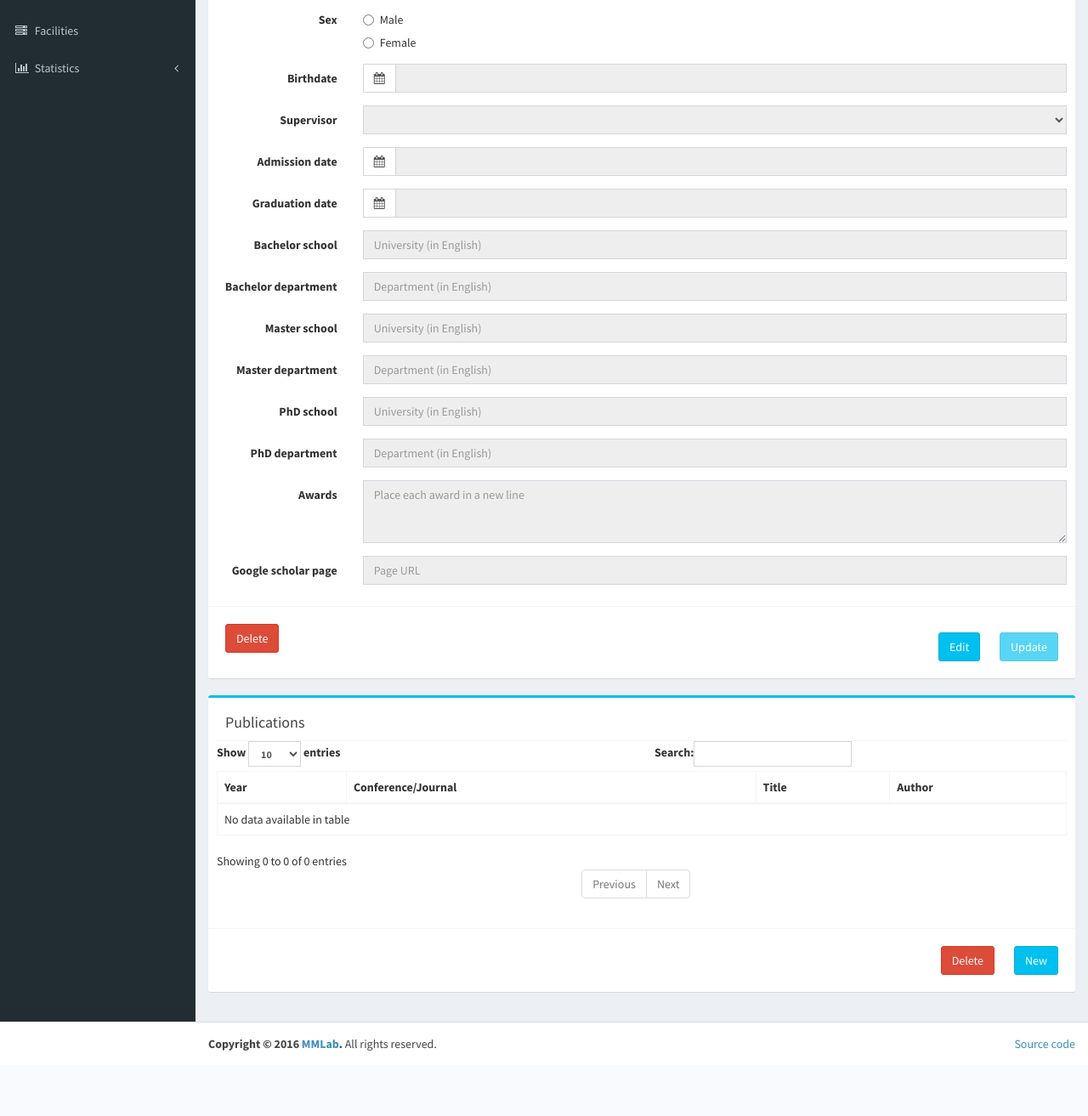
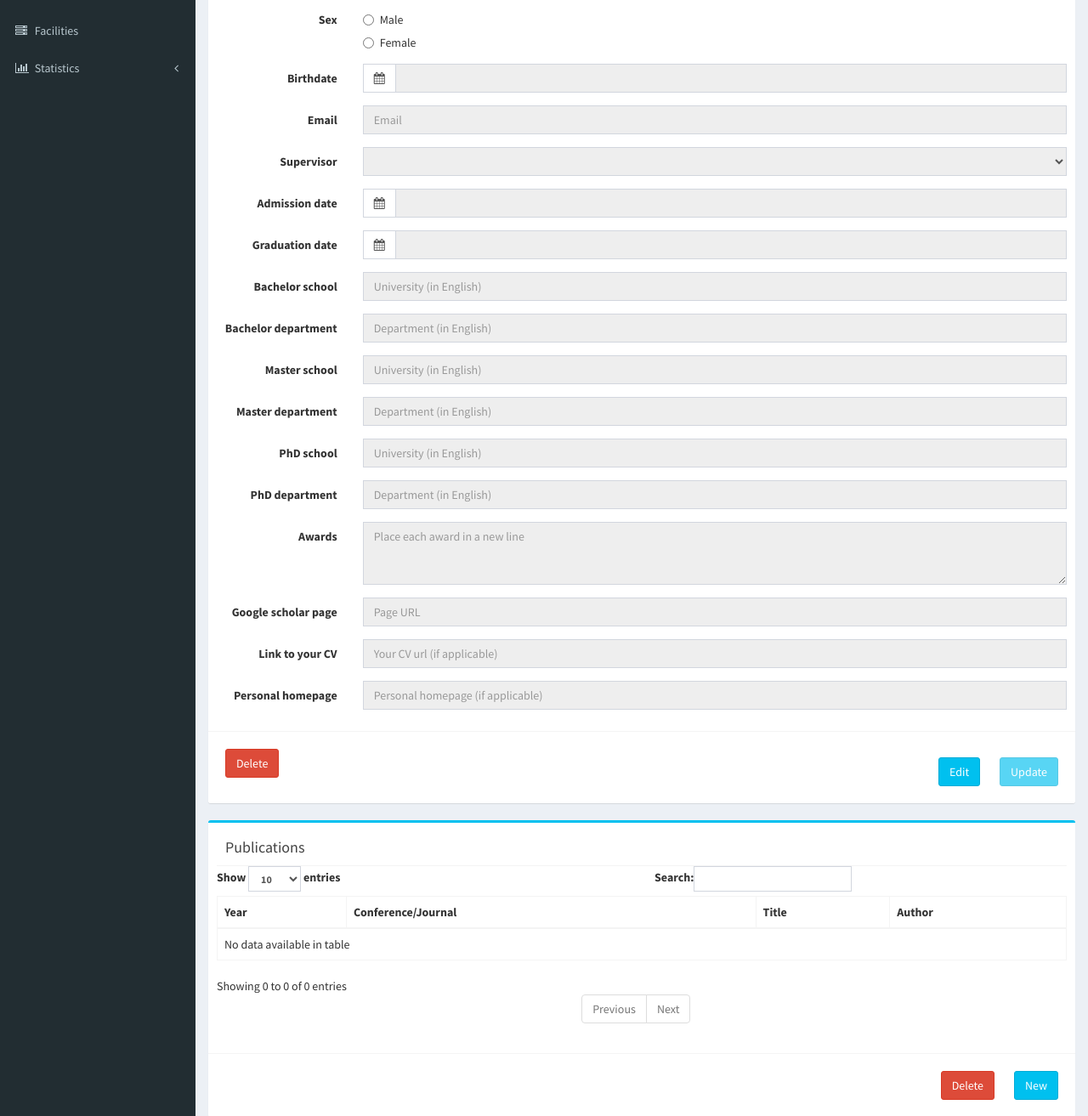
Before and after one commit to hellock/labman, a Flask app: page /member/1 in a window 1280 px wide. Shown: the part 260-1573 px from the top of the page at 85% size. Before the commit the page ends 1497 px from the top, so only its background shows below. Run offline with Flask 2, Linux system fonts and the light colour scheme; the visitor is signed in with stand-in values (Sample User, id 1); data that the repository does not hold is empty; some libraries are stand-ins or nearby versions.

Commit message:
add some items and modify the member overview card

```diff
--- a/app/profile/member.py
+++ b/app/profile/member.py
@@ -25,6 +25,7 @@ class Member(object):
             'position': form['position'],
             'sex': form['sex'],
             'birthdate': form['birthdate'],
+            'email': form['email'],
             'supervisor': form['supervisor'],
             'from_date': form['from_date'],
             'to_date': form['to_date'],
@@ -42,6 +43,8 @@ class Member(object):
             },
             'awards': awards,
             'google_scholar_page': form['google_scholar_page'],
+            'cv_url': form['cv_url'],
+            'homepage': form['homepage']
         }
         return member_info
 
@@ -62,15 +65,18 @@ class Member(object):
         self.position = info['position'] if info else None
         self.sex = info['sex'] if info else None
         self.birthdate = info['birthdate'] if info else None
+        self.email = info['email'] if info else ''
+        self.supervisor = info['supervisor'] if info else ''
         self.from_date = info['from_date'] if info else None
         self.to_date = info['to_date'] if info else None
-        self.supervisor = info['supervisor'] if info else ''
         self.bachelor = info['bachelor'] if info else {'school': '', 'major': ''}
         self.master = info['master'] if info else {'school': '', 'major': ''}
         self.doctor = info['doctor'] if info else {'school': '', 'major': ''}
         self.awards = info['awards'] if info else []
         self.publications = info['publications'] if info else []
         self.google_scholar_page = info['google_scholar_page'] if info else ''
+        self.cv_url = info['cv_url'] if info else ''
+        self.homepage = info['homepage'] if info else ''
         self.avatar_url = info['avatar_url'] if info else '/static/img/avatar/default.png'
 
     def to_info(self):
@@ -80,6 +86,7 @@ class Member(object):
             'position': self.position,
             'sex': self.sex,
             'birthdate': self.birthdate,
+            'email': self.email,
             'supervisor': self.supervisor,
             'from_date': self.from_date,
             'to_date': self.to_date,
@@ -88,6 +95,8 @@ class Member(object):
             'doctor': self.doctor,
             'awards': self.awards,
             'google_scholar_page': self.google_scholar_page,
+            'cv_url': self.cv_url,
+            'homepage': self.homepage,
             'avatar_url': self.avatar_url
         }
         return member_info
--- a/app/templates/macros.html
+++ b/app/templates/macros.html
@@ -3,7 +3,7 @@
   <div class="form-group">
     <label class="col-sm-2 control-label">English Name</label>
     <div class="col-sm-10">
-      <input name="en_name" class="form-control" id="input_en_name" value="{{ member.en_name }}" placeholder="Name in English" >
+      <input name="en_name" class="form-control" id="input_en_name" value="{{ member.en_name }}" placeholder="Name in English" required>
     </div>
   </div>
   <div class="form-group">
@@ -57,7 +57,12 @@
         <input type="text" name="birthdate" class="form-control" id="input_birthdate" value="{{ member.birthdate|default() }}" data-inputmask="'alias': 'dd/mm/yyyy'" data-mask>
       </div>
     </div>
-    <!-- /.input group -->
+  </div>
+  <div class="form-group">
+    <label class="col-sm-2 control-label">Email</label>
+    <div class="col-sm-10">
+      <input name="email" class="form-control" id="input_email" value="{{ member.email|default() }}" placeholder="Email" >
+    </div>
   </div>
   <div class="form-group">
     <label class="col-sm-2 control-label">Supervisor</label>
@@ -139,6 +144,18 @@
     <label class="col-sm-2 control-label">Google scholar page</label>
     <div class="col-sm-10">
       <input name="google_scholar_page" class="form-control" id="input_google_scholar_page" value="{{ member.google_scholar_page|default() }}" placeholder="Page URL" >
+    </div>
+  </div>
+  <div class="form-group">
+    <label class="col-sm-2 control-label">Link to your CV</label>
+    <div class="col-sm-10">
+      <input name="cv_url" class="form-control" id="input_google_scholar_page" value="{{ member.google_scholar_page|default() }}" placeholder="Your CV url (if applicable)" >
+    </div>
+  </div>
+  <div class="form-group">
+    <label class="col-sm-2 control-label">Personal homepage</label>
+    <div class="col-sm-10">
+      <input name="homepage" class="form-control" id="input_google_scholar_page" value="{{ member.google_scholar_page|default() }}" placeholder="Personal homepage (if applicable)" >
     </div>
   </div>
 </div>
```
Also changed, not shown: app/templates/overview_member.html (+10 -1 lines).
